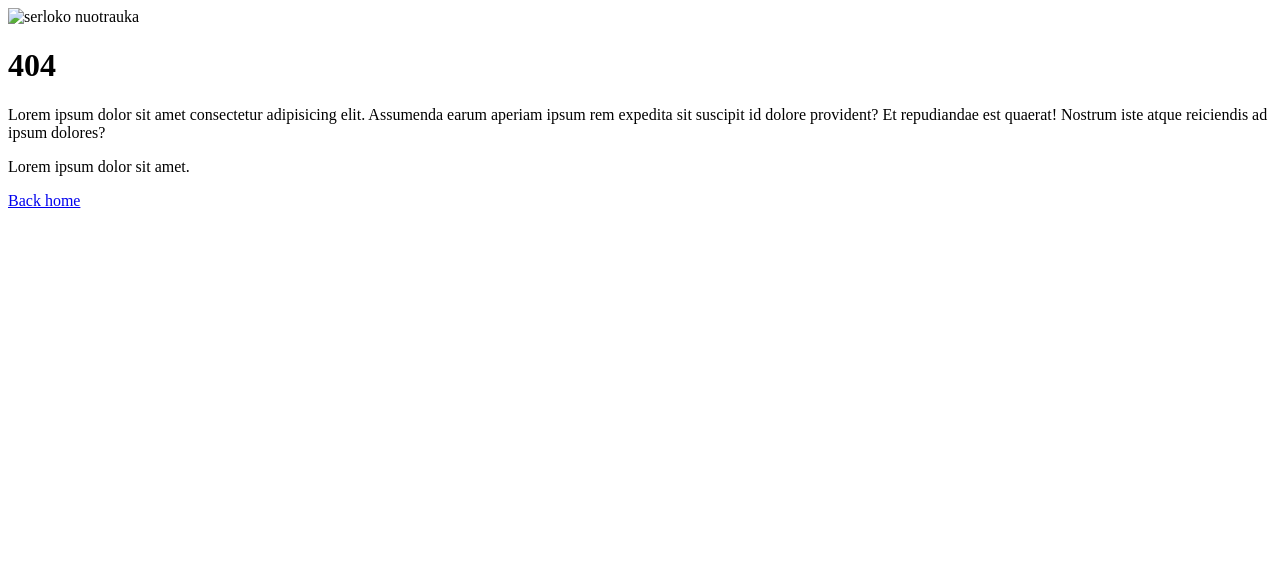
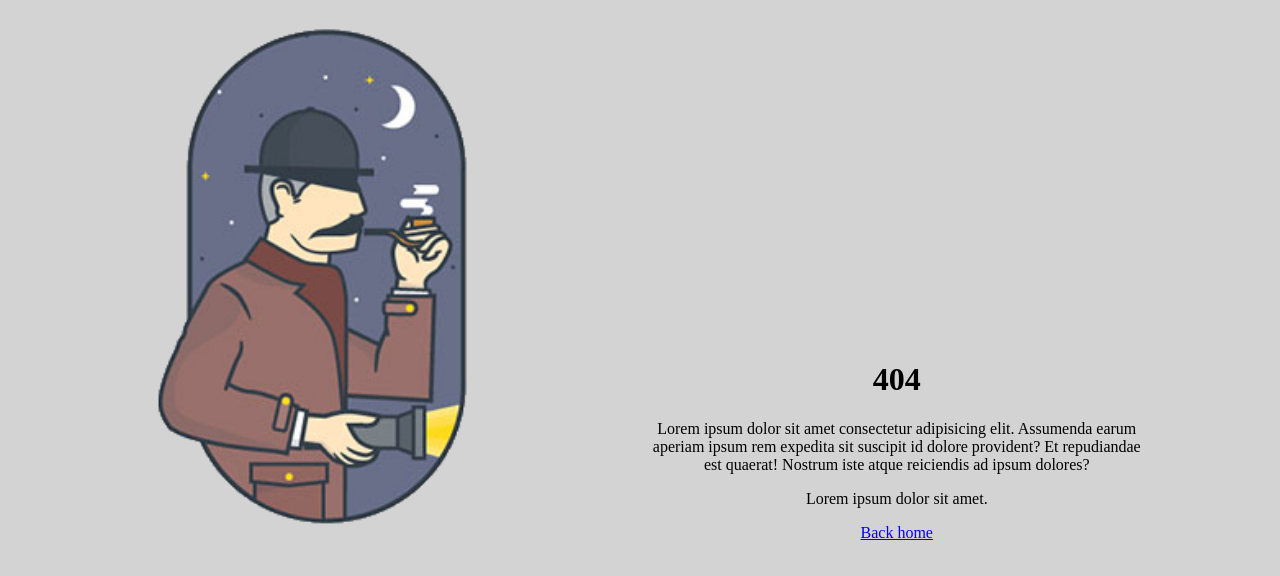
Before and after one commit to justasga/2-serlokas, a plain HTML site: page index.html in a window 1280 px wide. Drawn offline with Linux system fonts and the light colour scheme.

Commit message:
SerlokoFt

```diff
--- a/index.html
+++ b/index.html
@@ -5,11 +5,16 @@
     <meta name="viewport" content="width=device-width, initial-scale=1.0">
     <title>Serlokas</title>
 </head>
-<body style="">
-    <div style="">
-        <img style="" src="#" alt="serloko nuotrauka">
+<body style="background-color: lightgrey;">
+    <div style="display: inline-block;
+     width: 30%;
+     margin-left: 10%;">
+        <img style="width: 100%;" src="serlokasbefono.png" alt="serloko nuotrauka">
     </div>
-    <div>
+    <div style="display: inline-block;
+     width: 40%;
+     margin-left: 10%;
+     text-align: center;">
         <h1 style="">404</h1>
         <p style="">Lorem ipsum dolor sit amet consectetur adipisicing elit. Assumenda earum aperiam ipsum rem expedita sit suscipit id dolore provident? Et repudiandae est quaerat! Nostrum iste atque reiciendis ad ipsum dolores?</p>
         <p style="">Lorem ipsum dolor sit amet.</p>
```
Also changed, not shown: nuotraukele.png (added), serlokasbefono.png (added).
